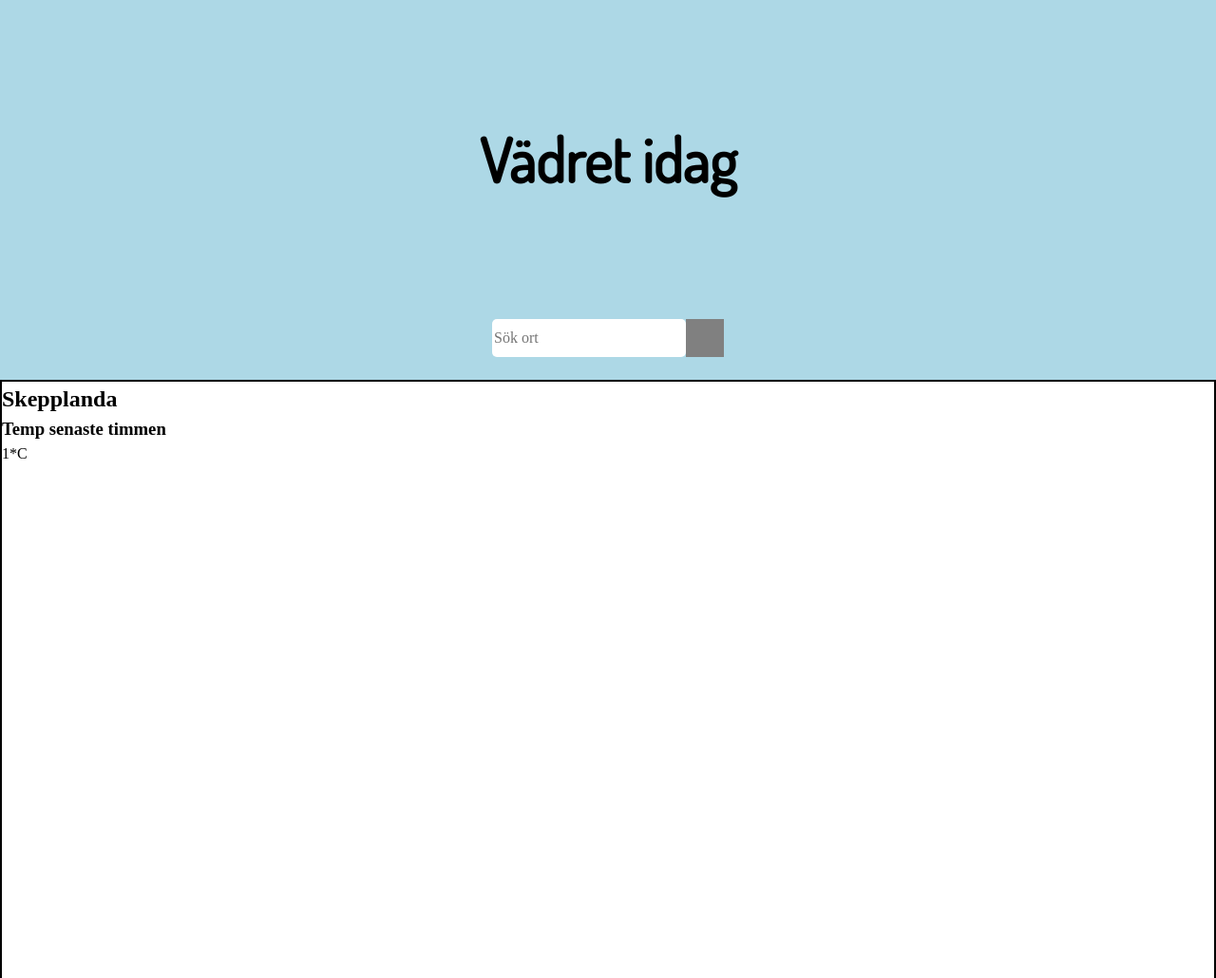
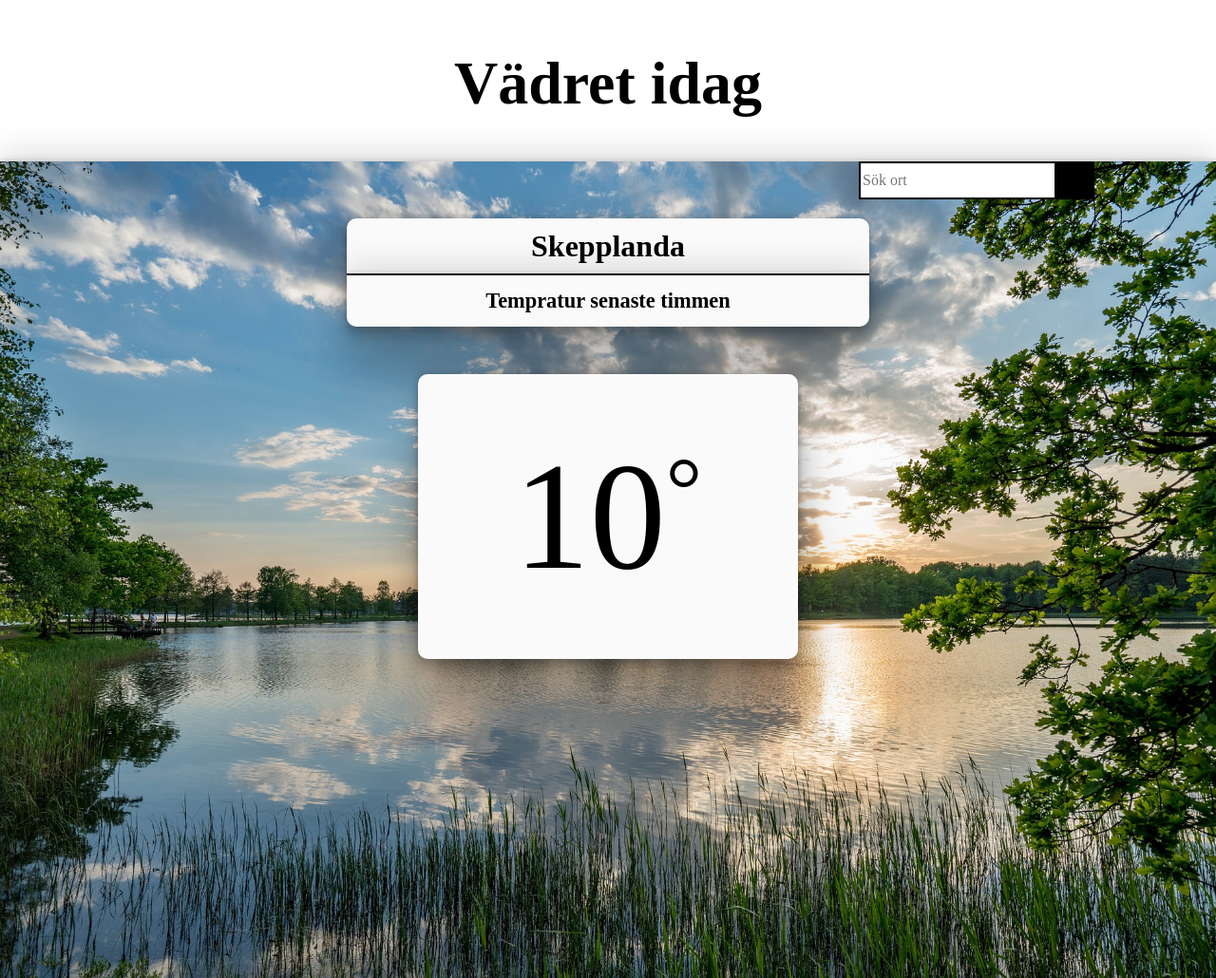
Before and after one commit to Sofilus/Weather-app, a website built with Vite: page index.html in a window 1280 px wide. Shown: the top 1030 px of the page at 95% size. Built offline with nearby package versions, Linux system fonts and the light colour scheme.

Commit message:
added css base

```diff
--- a/index.html
+++ b/index.html
@@ -4,30 +4,32 @@
     <meta charset="UTF-8" />
     <link rel="icon" type="image/ico" href="/favicon.ico" />
     <meta name="viewport" content="width=device-width, initial-scale=1.0" />
-    <link href='https://fonts.googleapis.com/css?family=Dosis' rel='stylesheet'>
     <title>Projekt</title>
   </head>
   <body>
+    <div >
       <header>
         <section class="headerContainer">
           <h1> Vädret idag </h1>
+        </section>
+      </header>
+      <main class="backgroundImg">
         <form action="">
           <input type="text" placeholder="Sök ort" name="search">
           <button type="submit"></button>
         </form>
-      </section>
-    </header>
-    <main>
         <article class="tempratureContainer">
           <section>
-          <h2>Skepplanda</h2>
-          <h3> Temp senaste timmen</h3>
-        </section>
-        <section>
-          <p>1*C</p>
+            <h2 class="pickedLocation">Skepplanda</h2>
+            <h3 class="tempratureOverTime"> Tempratur senaste timmen</h3>
+            <div class="tempratureNowContainer">
+              <p class="temprature">10</p>
+              <p class="tempratureIcon">°</p>
+            </div>
           </section>
         <article>
       </main>
+    </div>
     <footer></footer>
     <script type="module" src="/src/main.ts"></script>
   </body>
--- a/src/style/_base.scss
+++ b/src/style/_base.scss
@@ -1,48 +1,113 @@
 /*------------------------------------------
 -----------------Header---------------------
 -------------------------------------------*/
+header{
+    background-color: rgb(255, 255, 255);
+    color: rgb(0, 0, 0);
+    height: 170px;
 
-.headerContainer {
-  height: 400px;
-  background-color: lightblue;
+}
+
+.backgroundImg {
+  background-image: url('/public/summer.jpg');
+  background-size: cover;
+  background-repeat: no-repeat;
+  box-shadow: rgba(0, 0, 0, 0.25) 0px 54px 55px, rgba(0, 0, 0, 0.12) 0px -12px 30px, rgba(0, 0, 0, 0.12) 0px 4px 6px,
+    rgba(0, 0, 0, 0.17) 0px 12px 13px, rgba(0, 0, 0, 0.09) 0px -3px 5px;
 }
 
 h1 {
-  margin-bottom: 120px;
+  margin-bottom: 60px;
   text-align: center;
-  padding-top: 120px;
+  padding-top: 40px;
   font-size: 4rem;
-  font-family: 'Dosis';
 }
 
 form {
-  text-align: center;
   display: flex;
-  justify-content: center;
+  justify-content: end;
+  margin-right: 10vw;
 }
 
-form input{
-    border: none;
-    border-radius: 5px;
+form input {
+  border: black solid 2px;
 }
 
-form button{
-    height: 40px;
-    width: 40px;
-    border: none;
-    background-color: grey;
+form button {
+  height: 40px;
+  width: 40px;
+  border: none;
+  background-color: black;
 }
-
 
 /*------------------------------------------
 -----------------Main---------------------
 -------------------------------------------*/
 
-.tempratureContainer{
-    height: 750px;
-    border: black solid 2px;
+.tempratureContainer {
+  min-height: 800px;
 }
 
-h2{
+.pickedLocation {
+  padding: 5px;
+  width: 80vw;
+  max-width: 550px;
+  margin: 0 auto;
+  font-size: 2rem;
+  text-align: center;
+  margin-top: 20px;
+  background-color: rgb(250, 250, 250);
+  border-bottom: black solid 2px;
+  border-top-right-radius: 10px;
+  border-top-left-radius: 10px;
+  box-shadow: rgba(0, 0, 0, 0.25) 0px 54px 55px, rgba(0, 0, 0, 0.12) 0px -12px 30px, rgba(0, 0, 0, 0.12) 0px 4px 6px,
+    rgba(0, 0, 0, 0.17) 0px 12px 13px, rgba(0, 0, 0, 0.09) 0px -3px 5px;
+}
 
+.tempratureOverTime {
+  border-bottom-right-radius: 10px;
+  border-bottom-left-radius: 10px;
+  width: 80vw;
+  max-width: 550px;
+  margin: 0 auto;
+  text-align: center;
+  padding: 10px;
+  font-size: 1.4rem;
+  background-color: rgb(250, 250, 250);
+  box-shadow: rgba(0, 0, 0, 0.25) 0px 54px 55px, rgba(0, 0, 0, 0.12) 0px -12px 30px, rgba(0, 0, 0, 0.12) 0px 4px 6px,
+    rgba(0, 0, 0, 0.17) 0px 12px 13px, rgba(0, 0, 0, 0.09) 0px -3px 5px;
 }
+
+.tempratureNowContainer{
+    display: flex;
+    justify-content: center;
+    width: 80vw;
+    max-width: 400px;
+    height: 300px;
+    margin: 0 auto;
+    background-color: rgb(250, 250, 250);
+    text-align: center;
+    margin-top: 50px;
+    border-radius: 10px;
+    box-shadow: rgba(0, 0, 0, 0.25) 0px 54px 55px, rgba(0, 0, 0, 0.12) 0px -12px 30px, rgba(0, 0, 0, 0.12) 0px 4px 6px,
+    rgba(0, 0, 0, 0.17) 0px 12px 13px, rgba(0, 0, 0, 0.09) 0px -3px 5px;
+}
+
+.temprature{
+    font-size: 10rem;
+    line-height: 300px;
+}
+
+.tempratureIcon{
+    font-size: 6rem;
+    margin-top: 50px;
+}
+
+/*------------------------------------------
+-----------------Footer---------------------
+-------------------------------------------*/
+
+footer{
+    background-color: rgb(255, 255, 255);
+    height: 112px;
+}
```
Also changed, not shown: public/summer.jpg (added), src/style/style.css. Lines whose indentation alone changed are shown as unchanged.
